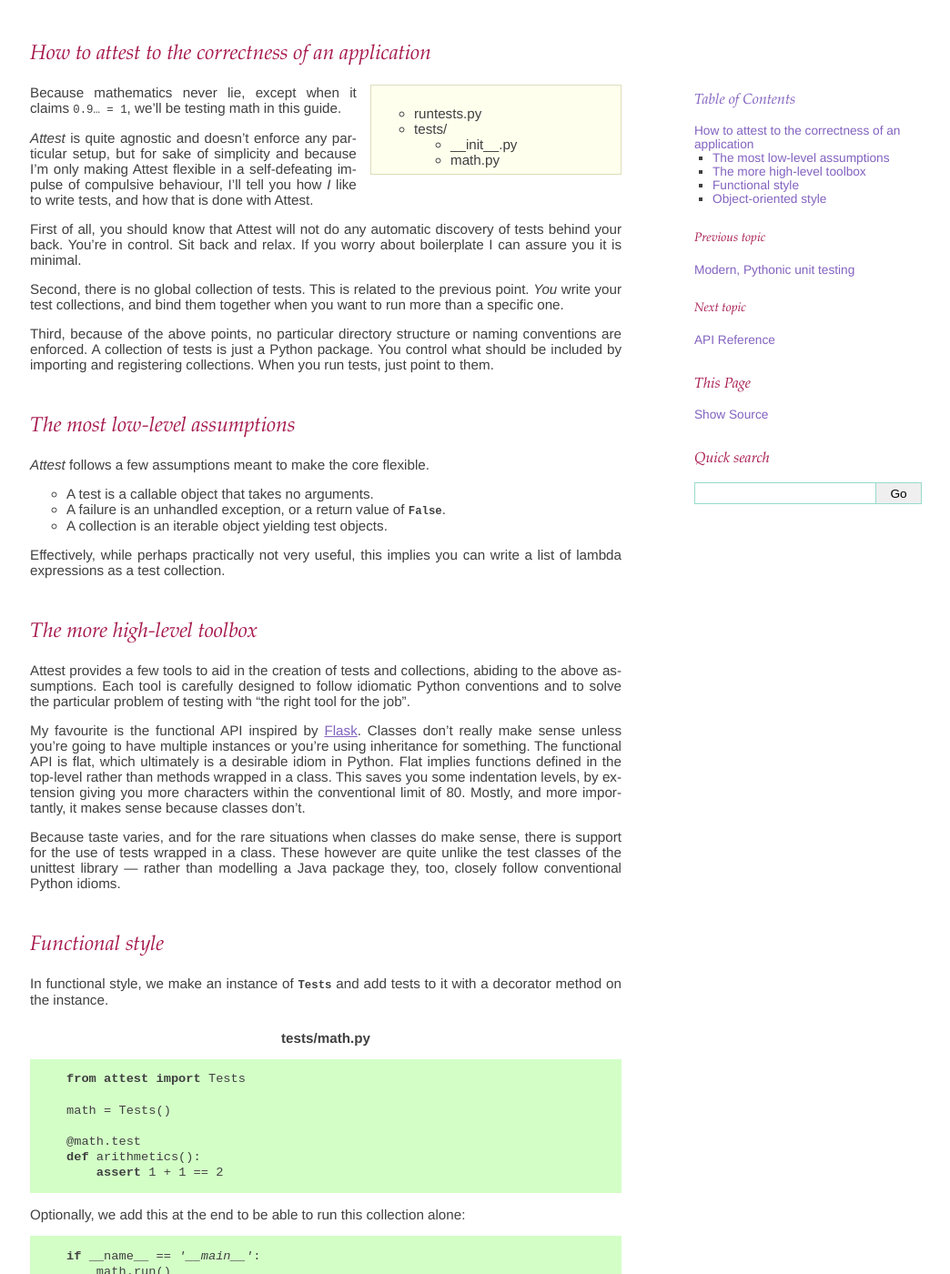
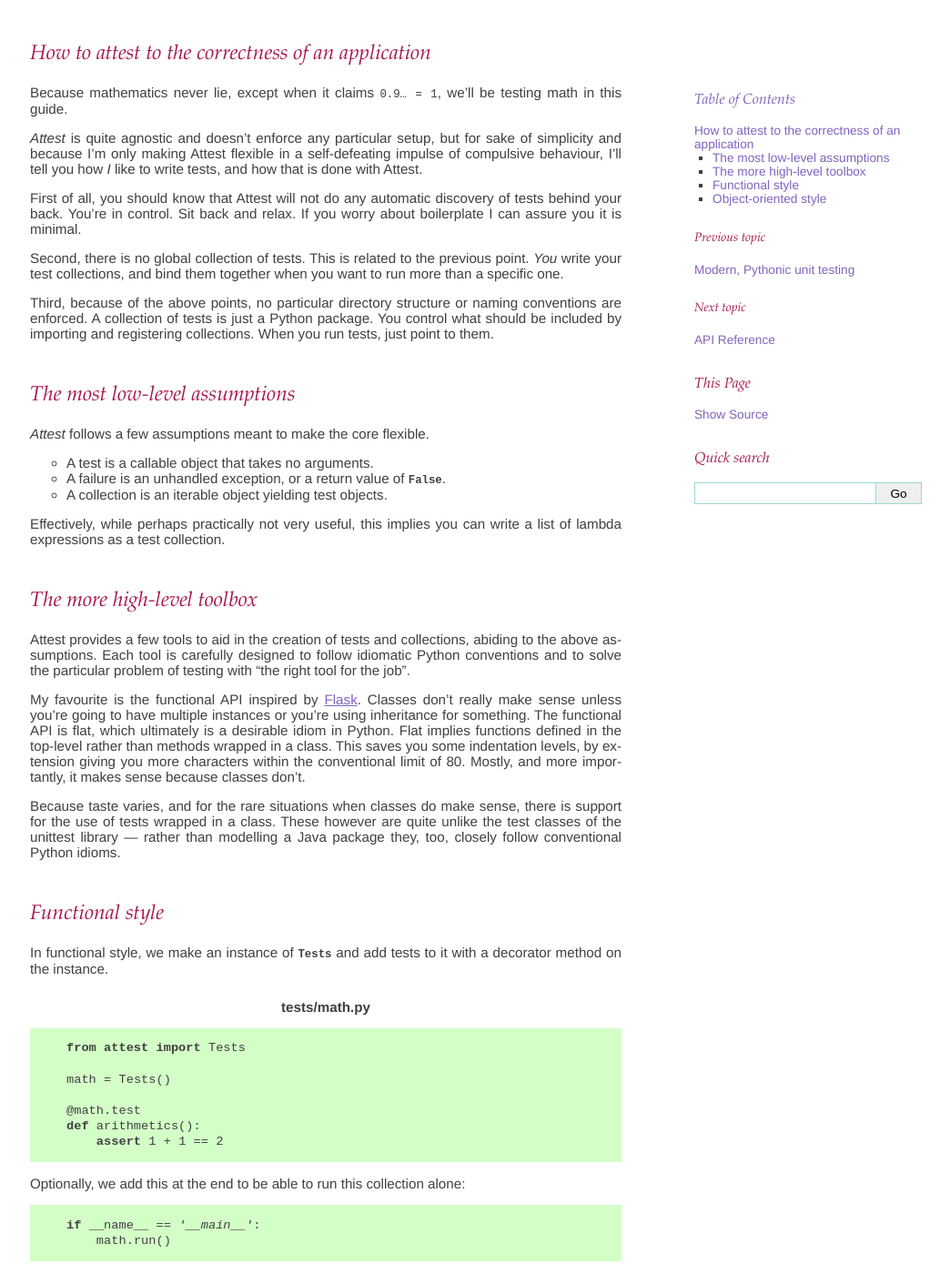
Before and after one commit to dag/attest, a Sphinx documentation site: the page built from docs/guide.rst, in a window 1280 px wide and 1400 px high. Shown: the whole window at 91% size, without its empty margins (132-1176 px from the left). Built offline with Sphinx 7.4.7, drawn with Linux system fonts in a browser that asks for light colours.

Commit message:
Get rid of last sidebar

```diff
--- a/docs/_themes/attest/static/attest.css
+++ b/docs/_themes/attest/static/attest.css
@@ -26,18 +26,6 @@ pre, div.admonition
 
 pre
 { background: #d3ffc7;
-}
-
-div.sidebar
-{ background: #333;
-}
-
-div.sidebar *
-{ color: #ddd;
-}
-
-p.sidebar-title
-{ display: none;
 }
 
 a
--- a/docs/guide.rst
+++ b/docs/guide.rst
@@ -2,15 +2,6 @@ How to attest to the correctness of an application
 ==================================================
 
 .. module:: attest
-
-.. sidebar:: Directory structure
-
-    * runtests.py
-    * tests/
-
-      * __init__.py
-      * math.py
-
 
 Because mathematics never lie, except when it claims ``0.9… = 1``, we'll be
 testing math in this guide.
```
